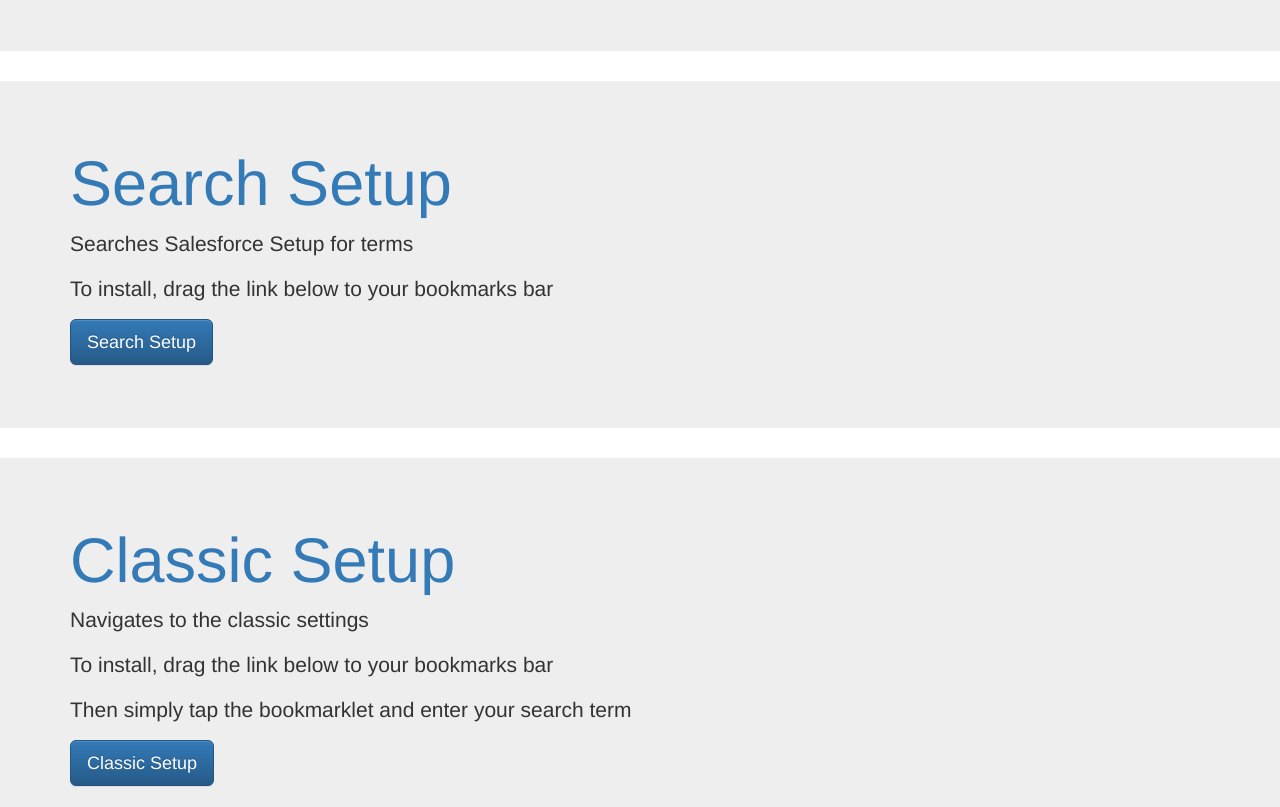
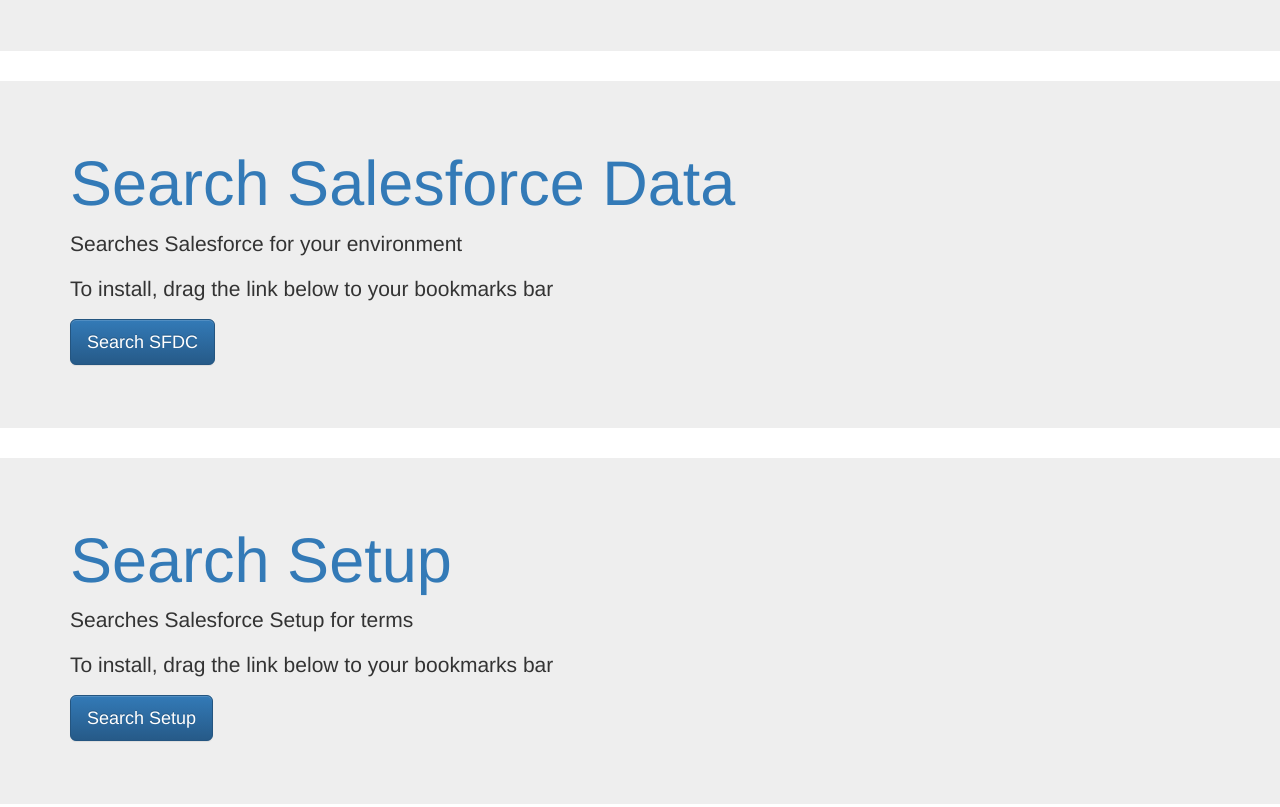
Before and after one commit to paulroth3d/paulroth3d.github.io, a plain HTML site: page index.html in a window 1280 px wide. Shown: the part 340-1147 px from the top of the page. Drawn offline with nearby package versions, Linux system fonts and the light colour scheme.

Commit message:
FIX: add the missing search SF Data bm back.

```diff
--- a/index.html
+++ b/index.html
@@ -174,6 +174,19 @@
 
 
     <div class="jumbotron">
+        <a id="SEARCH_SFDC" name="SEARCH_SFDC"></a>
+        <div class="container">
+            <h1><a href="#SEARCH_SFDC">Search Salesforce Data</a></h1>
+            <p>Searches Salesforce for your environment</p>
+            <p>To install, drag the link below to your bookmarks bar</p>
+            <p class="bkmklt"><a class="btn btn-primary btn-lg" href="javascript:(function(){var searchTerm=prompt('what should we search for?');window.open(window.location.protocol+'//'+window.location.host+'/_ui/search/ui/UnifiedSearchResults?searchType=2&amp;str='+searchTerm,'_blank');})();" role="button">Search SFDC</a></p>
+        </div>
+    </div>
+
+
+
+
+    <div class="jumbotron">
         <a id="SEARCH_SETUP" name="SEARCH_SETUP"></a>
         <div class="container">
             <h1><a href="#SEARCH_SETUP">Search Setup</a></h1>
```
